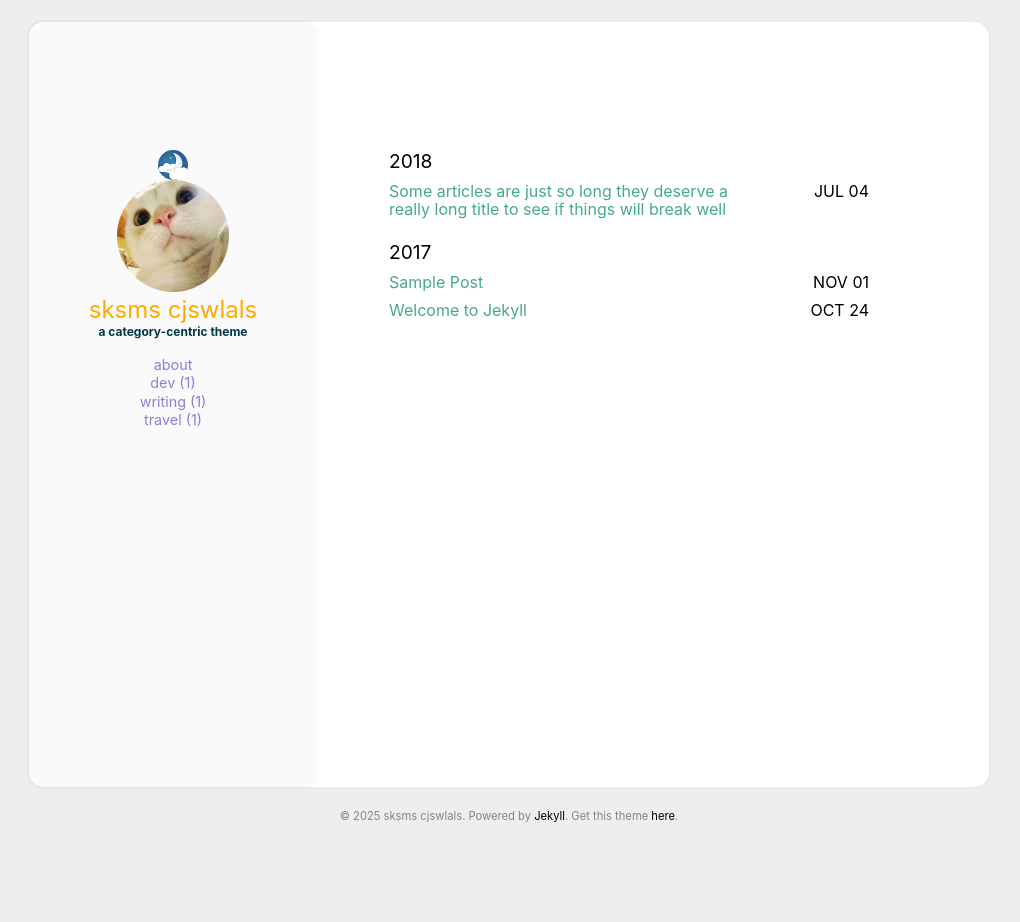
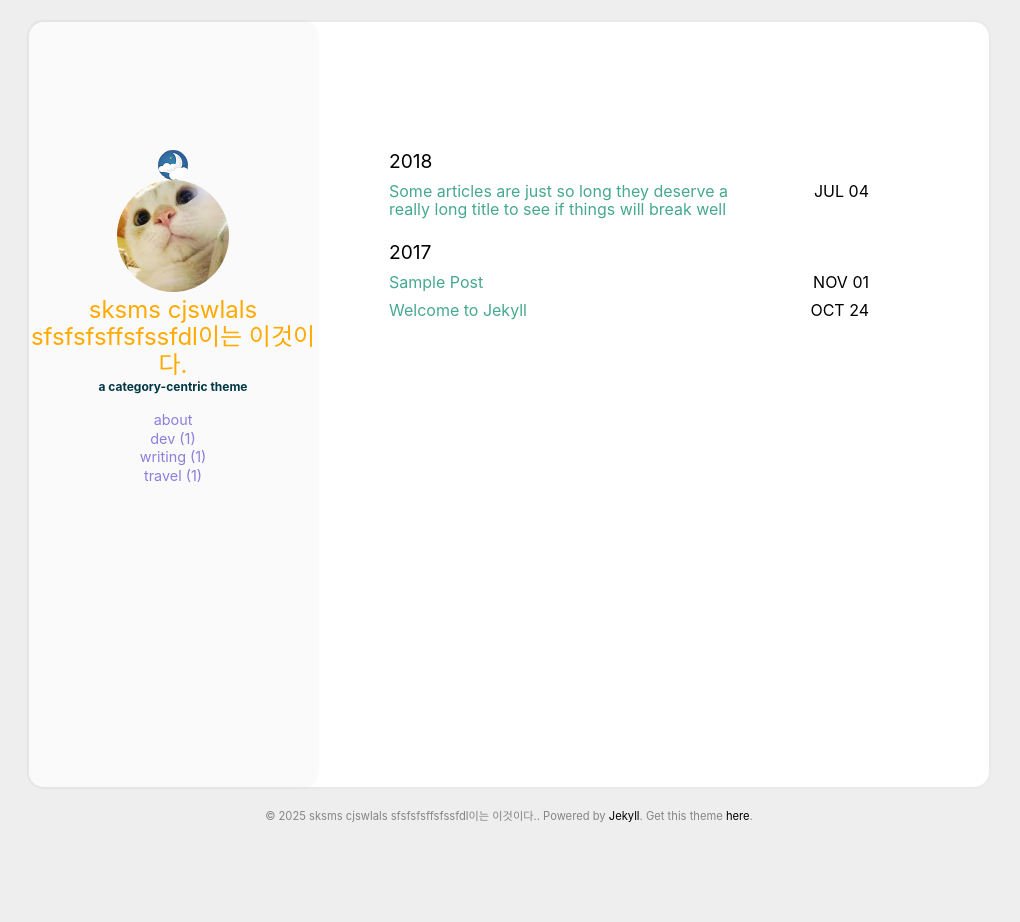
Before and after one commit to J-2025-or/nohello-copy, a Jekyll site: the page built from index.html, in a window 1280 px wide. Shown: the whole page, without its empty margins (131-1151 px from the left). Built offline with Jekyll 4.4.1, drawn with Linux system fonts in a browser that asks for light colours.

Commit message:
final: 프로필 페이지 제목 전문화 및 구조 확정

```diff
--- a/_config.yml
+++ b/_config.yml
@@ -18,7 +18,7 @@ cusdis:
     app_id: #your cusdis app_id
 
 user:
-  name: sksms cjswlals
+  name: sksms cjswlals  sfsfsfsffsfssfdl이는 이것이다.
   pic: /assets/img/cat.jpg
   picAlt: "catbook"
   job: a category-centric theme
```
